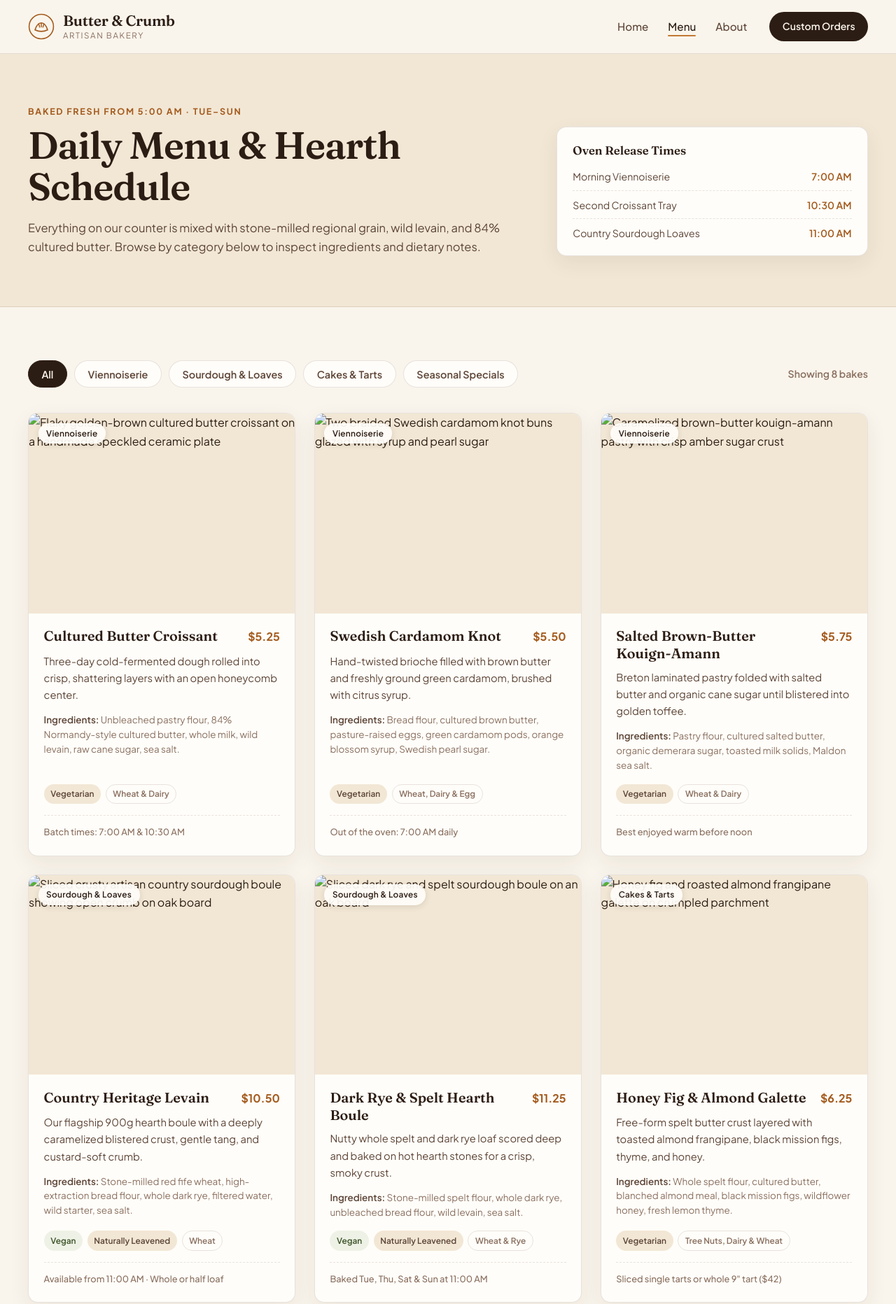
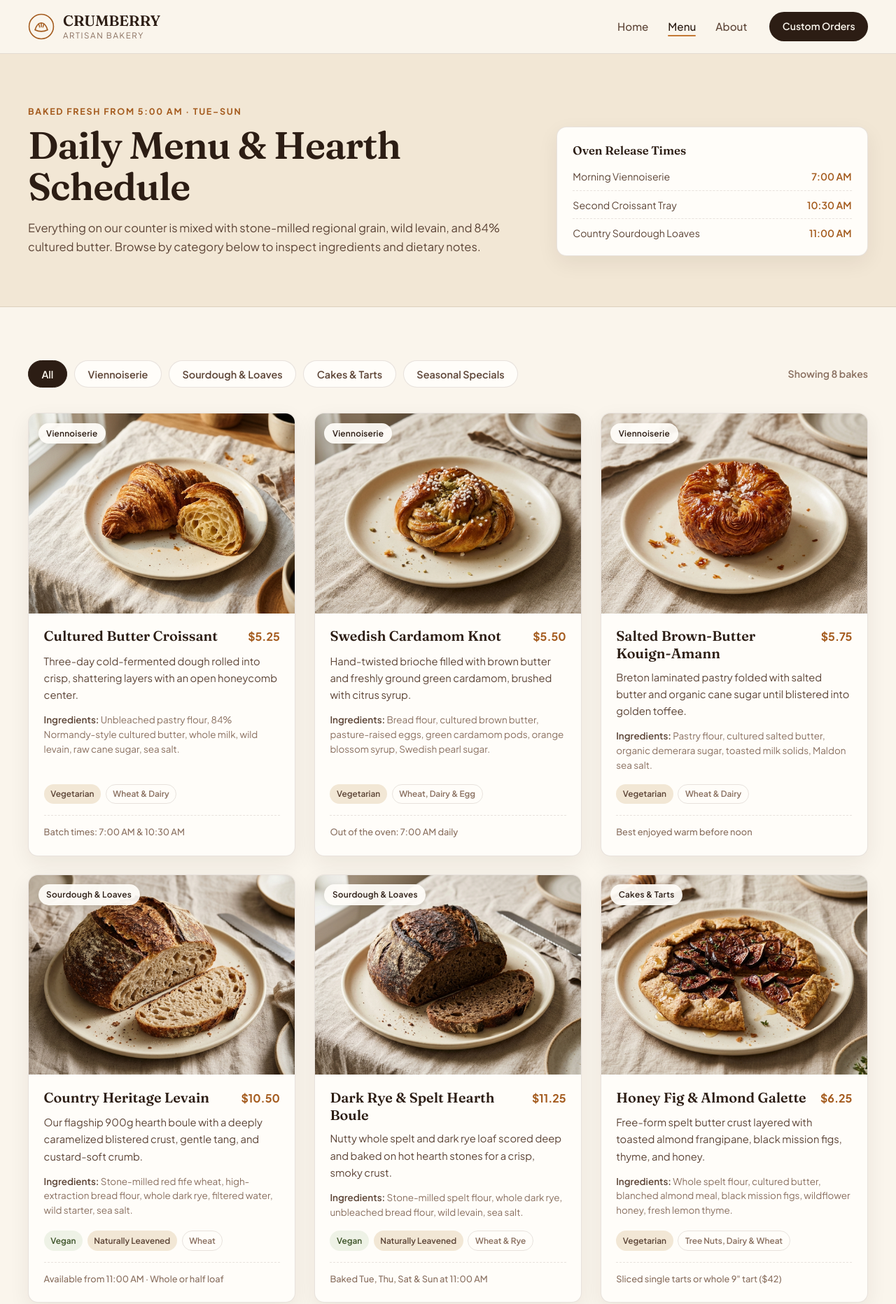
Before and after one commit to fahad3224-debug/E_Group8_Butter-and-Crumb, a plain HTML site: page pages/menu.html in a window 1280 px wide. Shown: the top 1864 px of the page at 70% size. Drawn offline with Linux system fonts and the light colour scheme.

Commit message:
Add menu images

```diff
--- a/pages/menu.html
+++ b/pages/menu.html
@@ -5,9 +5,9 @@
   <meta name="viewport" content="width=device-width, initial-scale=1.0" />
   <meta
     name="description"
-    content="Explore today's menu at Butter and Crumb: laminated viennoiserie, wild-fermented sourdough loaves, seasonal cakes and tarts, plus custom pastry box orders."
+    content="Explore today's menu at CRUMBERRY: laminated viennoiserie, wild-fermented sourdough loaves, seasonal cakes and tarts, plus custom pastry box orders."
   />
-  <title>Daily Menu — Butter and Crumb Artisan Bakery</title>
+  <title>Daily Menu — CRUMBERRY Artisan Bakery</title>
   <link rel="preconnect" href="https://fonts.googleapis.com" />
   <link rel="preconnect" href="https://fonts.gstatic.com" crossorigin />
   <link
@@ -21,7 +21,7 @@
 
   <header class="site-header">
     <div class="container header-inner">
-      <a class="brand" href="../index.html" aria-label="Butter and Crumb Home">
+      <a class="brand" href="../index.html" aria-label="CRUMBERRY Home">
         <span class="brand-mark" aria-hidden="true">
           <svg viewBox="0 0 36 36" fill="none" xmlns="http://www.w3.org/2000/svg">
             <circle cx="18" cy="18" r="16.5" stroke="currentColor" stroke-width="1.5" />
@@ -35,7 +35,7 @@
           </svg>
         </span>
         <span class="brand-text">
-          <span class="brand-name">Butter &amp; Crumb</span>
+          <span class="brand-name">CRUMBERRY</span>
           <span class="brand-tagline">Artisan Bakery</span>
         </span>
       </a>
@@ -116,7 +116,7 @@
           <article class="menu-card" data-category="viennoiserie">
             <div class="menu-media">
               <img
-                src="../images/pastry-croissant.jpg"
+                src="../images/imagescroissant.jpg.jpg"
                 alt="Flaky golden-brown cultured butter croissant on a handmade speckled ceramic plate"
                 width="800"
                 height="600"
@@ -146,7 +146,7 @@
           <article class="menu-card" data-category="viennoiserie">
             <div class="menu-media">
               <img
-                src="../images/pastry-cardamom.jpg"
+                src="../images/imagescardamom-knot.jpg.jpg"
                 alt="Two braided Swedish cardamom knot buns glazed with syrup and pearl sugar"
                 width="800"
                 height="600"
@@ -176,7 +176,7 @@
           <article class="menu-card" data-category="viennoiserie">
             <div class="menu-media">
               <img
-                src="../images/pastry-kouign.jpg"
+                src="../images/imageskouign-amann.jpg.jpg"
                 alt="Caramelized brown-butter kouign-amann pastry with crisp amber sugar crust"
                 width="800"
                 height="600"
@@ -206,8 +206,8 @@
           <article class="menu-card" data-category="sourdough">
             <div class="menu-media">
               <img
-                src="../images/loaf-sourdough.jpg"
-                alt="Sliced crusty artisan country sourdough boule showing open crumb on oak board"
+                src="../images/imagescountry-levain.jpg.jpg"
+                alt="Sliced crusty artisan country sourdough boule showing open crumb"
                 width="800"
                 height="600"
                 loading="lazy"
@@ -237,8 +237,8 @@
           <article class="menu-card" data-category="sourdough">
             <div class="menu-media">
               <img
-                src="../images/loaf-hearth-boule.jpg"
-                alt="Sliced dark rye and spelt sourdough boule on an oak board"
+                src="../images/imagesrye-spelt-boule.jpg.jpg"
+                alt="Sliced dark rye and spelt sourdough boule on a stoneware plate"
                 width="800"
                 height="600"
                 loading="lazy"
@@ -268,8 +268,8 @@
           <article class="menu-card" data-category="cakes-tarts">
             <div class="menu-media">
               <img
-                src="../images/pastry-galette.jpg"
-                alt="Honey fig and roasted almond frangipane galette on crumpled parchment"
+                src="../images/imageshoney-fig-galette.jpg.jpg"
+                alt="Honey fig and roasted almond frangipane galette on a ceramic plate"
                 width="800"
                 height="600"
                 loading="lazy"
@@ -298,8 +298,8 @@
           <article class="menu-card" data-category="seasonal">
             <div class="menu-media">
               <img
-                src="../images/pastry-chocolat-brioche.jpg"
-                alt="Dark chocolate pain au chocolat and golden pull-apart brioche loaf on linen"
+                src="../images/imagespain-au-chocolat.jpg.jpg"
+                alt="Sliced single-origin dark chocolate pain au chocolat topped with flaky sea salt"
                 width="800"
                 height="600"
                 loading="lazy"
@@ -329,8 +329,8 @@
           <article class="menu-card" data-category="seasonal">
             <div class="menu-media">
               <img
-                src="../images/hero-bakery.jpg"
-                alt="Artisan croissants, brioche, and country sourdough loaves arranged on an oak counter"
+                src="../images/imagesmorning-tasting-box.jpg.jpg"
+                alt="Assorted morning pastry box with croissants, cardamom knots, kouign-amann, and fig galette"
                 width="800"
                 height="600"
                 loading="lazy"
@@ -410,7 +410,7 @@
             </svg>
           </span>
           <span class="brand-text">
-            <span class="brand-name">Butter &amp; Crumb</span>
+            <span class="brand-name">CRUMBERRY</span>
             <span class="brand-tagline">Artisan Bakery</span>
           </span>
         </a>
@@ -451,7 +451,7 @@
 
     <div class="footer-bottom">
       <div class="container footer-bottom-inner">
-        <p>&copy; 2026 Butter and Crumb Bakery. Baked fresh daily.</p>
+        <p>&copy; 2026 CRUMBERRY Bakery. Baked fresh daily.</p>
         <p class="footer-note">Walk-ins welcome · Pre-orders via our daily menu</p>
       </div>
     </div>
```
Also changed, not shown: images/LOGO.jpeg (added), images/imagescardamom-knot.jpg.jpg (added), images/imagescountry-levain.jpg.jpg (added), images/imagescroissant.jpg.jpg (added), images/imageshoney-fig-galette.jpg.jpg (added), images/imageskouign-amann.jpg.jpg (added), images/imagesmorning-tasting-box.jpg.jpg (added), images/imagespain-au-chocolat.jpg.jpg (added), images/imagesrye-spelt-boule.jpg.jpg (added).
